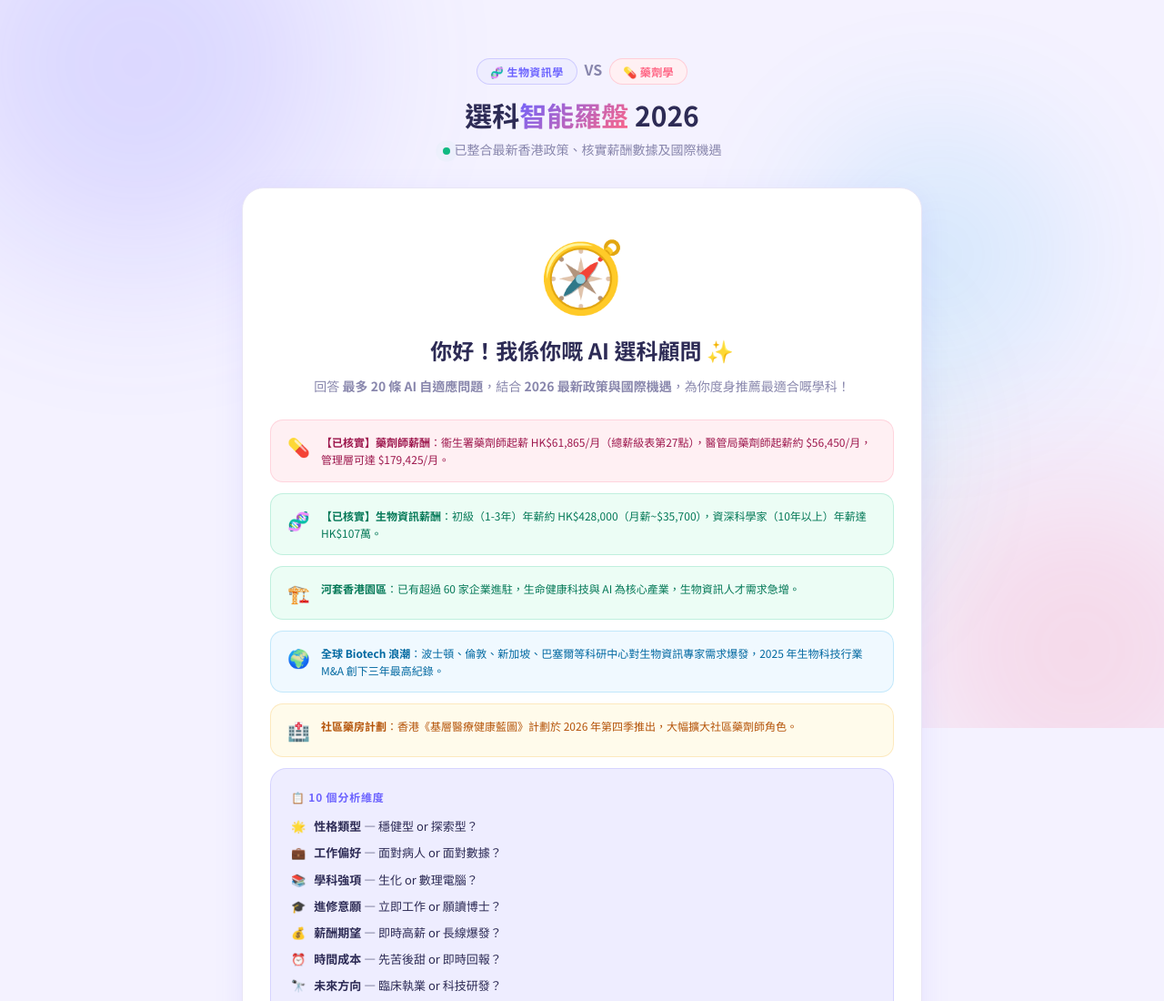
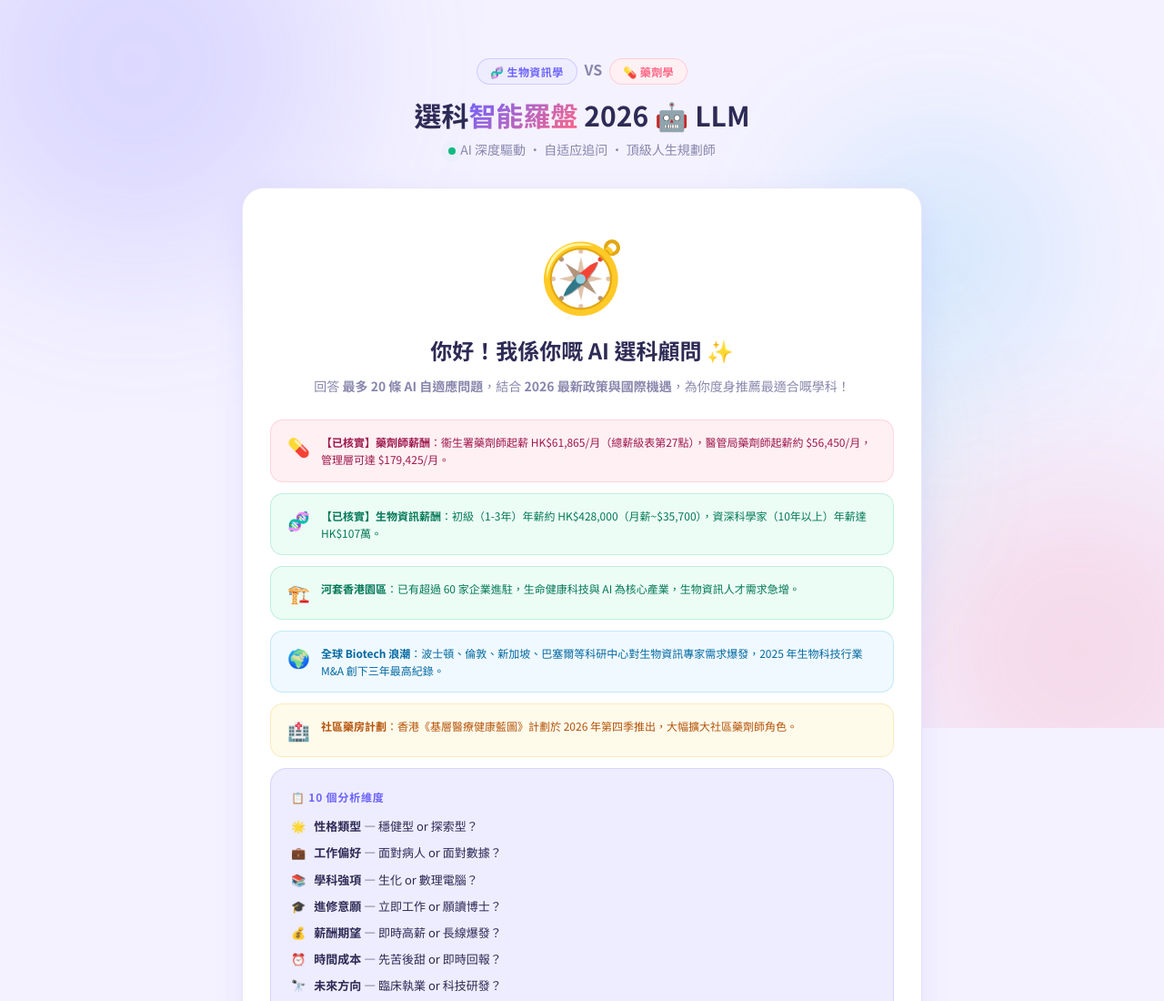
Before and after one commit to legogogoagent/biopath-navigator, a plain HTML site: page index.html in a window 1280 px wide. Shown: the top 1100 px of the page at 91% size. Drawn offline with Linux system fonts and the light colour scheme.

Commit message:
feat: AI version branding - title, header differentiation

```diff
--- a/index.html
+++ b/index.html
@@ -3,7 +3,7 @@
 <head>
 <meta charset="UTF-8">
 <meta name="viewport" content="width=device-width, initial-scale=1.0">
-<title>🧬 選科智能羅盤 2026 | 生物資訊學 vs 藥劑學</title>
+<title>🧬 選科智能羅盤 2026 | AI 自适应驱动</title>
 <style>
 @import url('https://fonts.googleapis.com/css2?family=Noto+Sans+HK:wght@300;400;500;700;900&display=swap');
 
@@ -266,8 +266,8 @@ body{font-family:'Noto Sans HK',sans-serif;background:var(--bg);color:var(--text
       <span style="color:var(--muted);font-size:16px;font-weight:900">VS</span>
       <span class="pill pill-p">💊 藥劑學</span>
     </div>
-    <h1>選科<span>智能羅盤</span> 2026</h1>
-    <p><span class="pulse"></span>已整合最新香港政策、核實薪酬數據及國際機遇</p>
+    <h1>選科<span>智能羅盤</span> 2026 🤖 LLM</h1>
+    <p><span class="pulse"></span>AI 深度驅動 · 自适应追问 · 頂級人生規劃師</p>
   </div>
 
   <!-- INTRO -->
```
